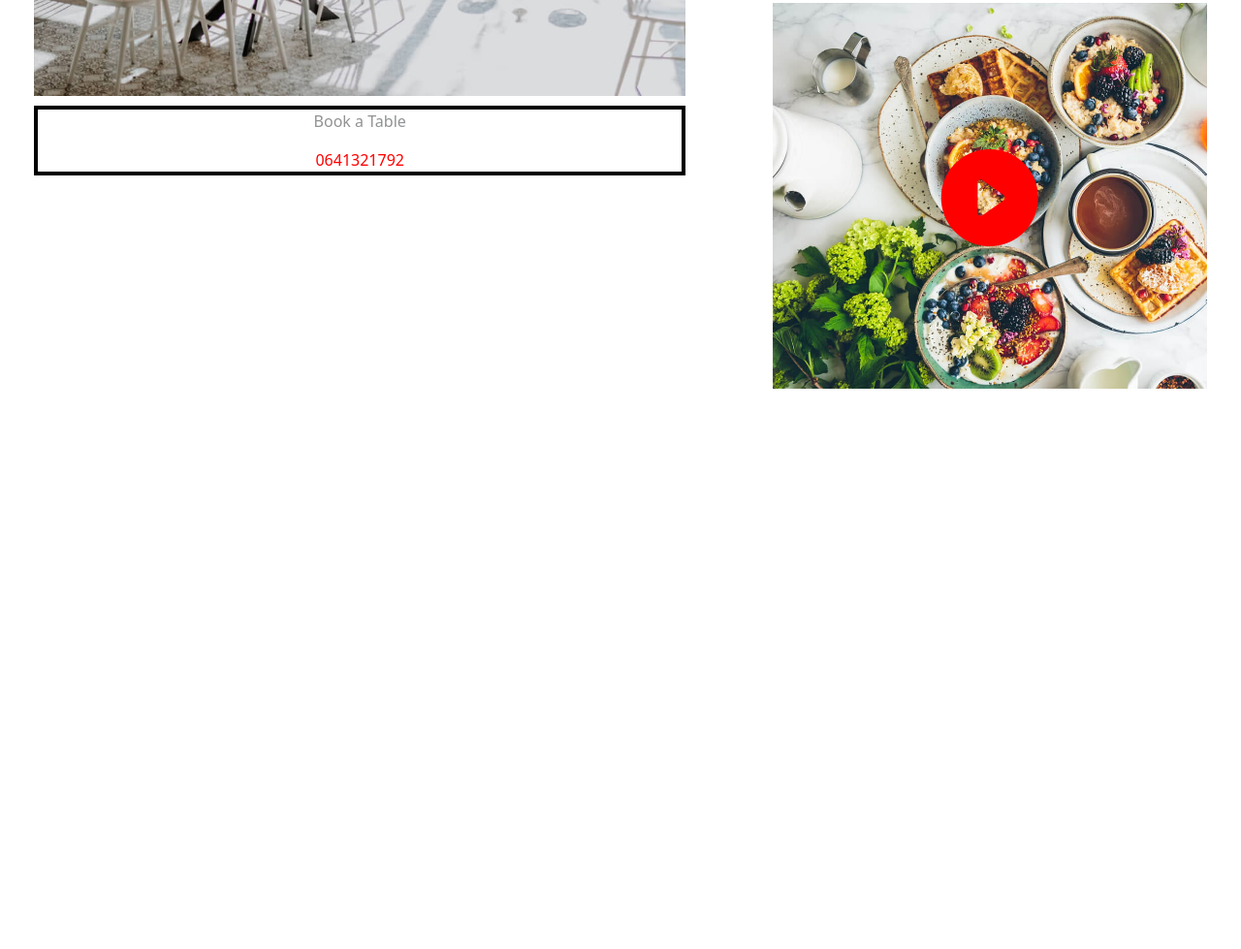
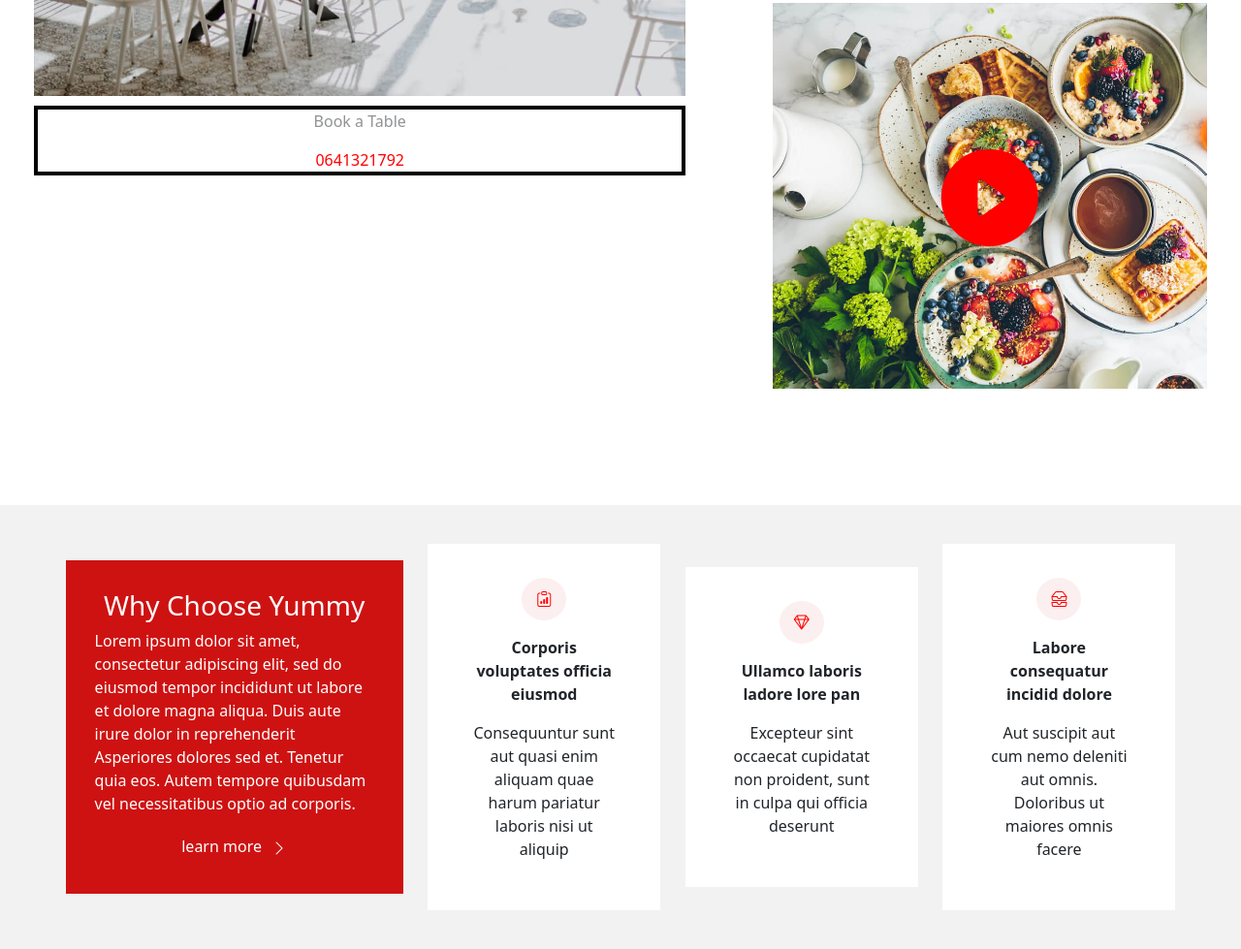
Before and after one commit to aymanboujjar/JavaScript_DOM_Final_Project_AymanBoujjar, a website: page index.html in a window 1280 px wide. Shown: the part 1197-2176 px from the top of the page at 97% size. Before the commit the page ends 1598 px from the top, so only its background shows below. Drawn offline with nearby package versions, Linux system fonts and the light colour scheme.

Commit message:
thirdSection

```diff
--- a/index.html
+++ b/index.html
@@ -67,6 +67,31 @@
         </div>
     </div>
     </section>
+    <section class="thirdSection">
+        <div class="box">
+            <h3>Why Choose Yummy</h3>
+            <p>Lorem ipsum dolor sit amet, consectetur adipiscing elit, sed do eiusmod tempor incididunt ut labore et dolore magna aliqua. Duis aute irure dolor in reprehenderit Asperiores dolores sed et. Tenetur quia eos. Autem tempore quibusdam vel necessitatibus optio ad corporis.</p>
+            <button>learn more <i class="bi bi-chevron-right"></i></button>
+        </div>
+        <div class="box1">
+            <i class="bi bi-clipboard-data"></i>
+            <b>Corporis voluptates officia eiusmod</b>
+            <p>Consequuntur sunt aut quasi enim aliquam quae harum pariatur laboris nisi ut aliquip</p>
+        </div>
+        <div class="box1">
+            <i class="bi bi-gem"></i>
+            <b>Ullamco laboris ladore lore pan</b>
+            <p>Excepteur sint occaecat cupidatat non proident, sunt in culpa qui officia deserunt</p>
+        </div>
+        <div class="box1">
+            <i class="bi bi-inboxes"></i>
+            <b>Labore consequatur incidid dolore</b>
+            <p>Aut suscipit aut cum nemo deleniti aut omnis. Doloribus ut maiores omnis facere</p>
+        </div>
+    </section>
+
+
+
  <script src="./node_modules/bootstrap/dist/js/bootstrap.bundle.js"></script>
  <script src="./public/js/app.js"></script>
 
--- a/src/sass/_allmodules.sass
+++ b/src/sass/_allmodules.sass
@@ -1,3 +1,4 @@
 @import ./modules/home/_nav.sass
 @import ./modules/home/_firstSection.sass
 @import ./modules/home/_secoundSection.sass
+@import ./modules/home/_thirdSection.sass
--- /dev/null
+++ b/src/sass/modules/home/_thirdSection.sass
@@ -0,0 +1,64 @@
+.thirdSection
+    display: flex
+    align-items: center
+    justify-content: center
+    gap: 2vw
+    background: #f2f2f2
+    margin-top: 15vh
+    padding: 40px
+    .box
+        width: 29%
+        background: #ce1212
+        color: #fff
+        display: flex
+        flex-direction: column
+        align-items: center
+        justify-content: center
+        padding: 30px
+
+        button
+            background: none
+            border: none
+            color: white
+            border-radius: 50px
+            padding-bottom: 5px
+            width: 10vw
+            display: flex
+            align-items: center
+            justify-content: center
+            gap: 10px
+            i
+                padding-top: 5px
+            &:hover
+                color: red
+                background: #fff
+    .box1
+        width: 20%
+        background: #fff
+        padding-top: 35px
+        padding-bottom: 35px
+        padding-inline: 45px
+        text-align: center
+        display: flex
+        flex-direction: column
+        justify-content: center
+        align-items: center
+        gap: 2vh
+        i
+            background: #ce121211
+            border-radius: 50%
+            padding: 10px
+            padding-inline: 15px
+            color: red
+            &:hover
+                background: #ce1212
+                color: white
+@media (max-width: 433px)
+    .thirdSection
+        flex-direction: column
+        .box
+            width: 95vw
+            button
+                width: fit-content
+        .box1
+            width: 95vw
```
Also changed, not shown: public/css/app.css, 1 other file.
